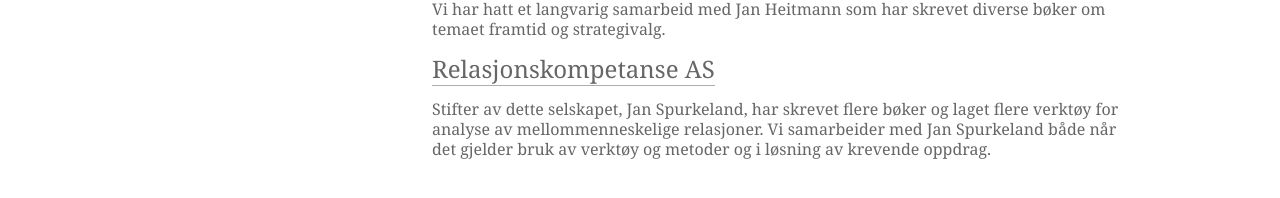
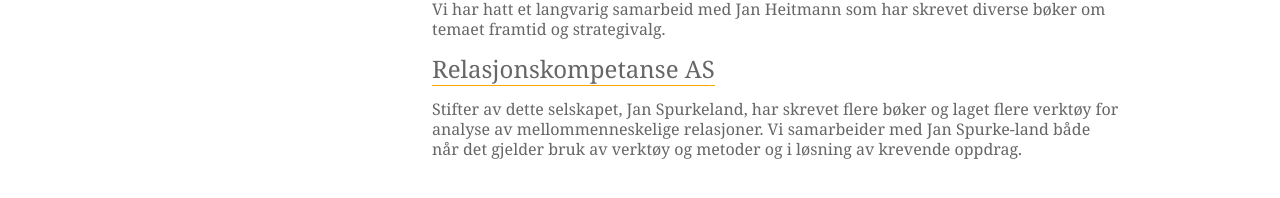
Before and after one commit to batfink/ledelseogdialog.no, a Jekyll site: the page built from samarbeidspartnere/05-index.md, in a window 1280 px wide. Shown: the part 501-699 px from the top of the page. Built offline with Jekyll 4.4.1, drawn with Linux system fonts in a browser that asks for light colours; Markdown is read by kramdown in place of the engine named in the settings.

Commit message:
Updated 05-index.md

```diff
--- a/samarbeidspartnere/05-index.md
+++ b/samarbeidspartnere/05-index.md
@@ -21,7 +21,7 @@
 
 ## [Relasjonskompetanse AS][]
 
-Stifter av dette selskapet, Jan Spurkeland, har skrevet flere bøker og laget flere verktøy for analyse av mellommenneskelige relasjoner. Vi samarbeider med Jan Spurkeland både når det gjelder bruk av verktøy og metoder og i løsning av krevende oppdrag.
+Stifter av dette selskapet, Jan Spurkeland, har skrevet flere bøker og laget flere verktøy for analyse av mellommenneskelige relasjoner. Vi samarbeider med Jan Spurke-land både når det gjelder bruk av verktøy og metoder og i løsning av krevende oppdrag.
 
 
 [Master Management Norge AS]: http://www.master.no/
```
Also changed, not shown: other parts of samarbeidspartnere/05-index.md (+2 -2 lines).
